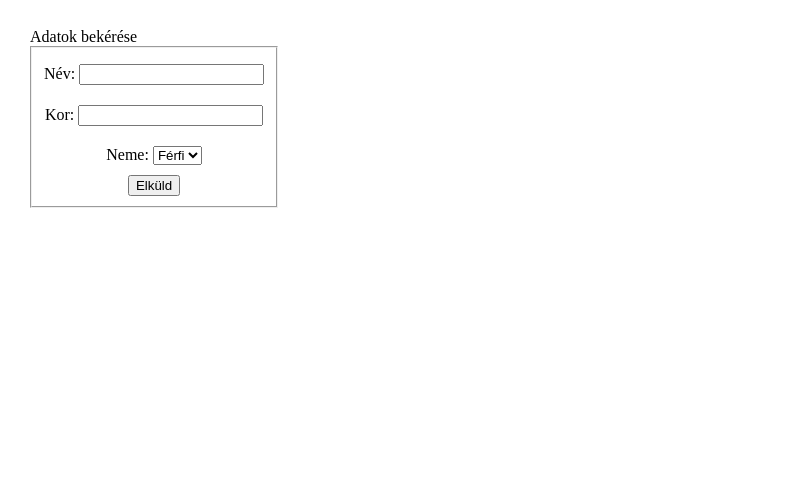
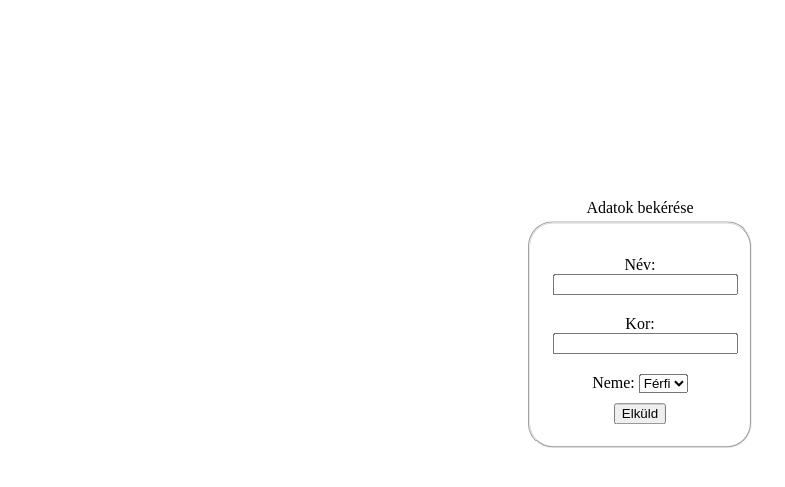
Before and after one commit to MaroSandor/Beke-PHP, a PHP site: page /adatlap.php in a window 1280 px wide. Shown: the top 487 px of the page, without its empty margins (0-785 px from the left). Run offline with PHP 8.4, Linux system fonts and the light colour scheme.

Commit message:
Add files via upload

```diff
--- a/php4/style.css
+++ b/php4/style.css
@@ -6,13 +6,22 @@ div {
     padding: 10px 0;
 }
 
+legend {
+    text-align: center;
+    padding-bottom: 0.3vw;
+}
+
 form {
     width: auto;
     padding: 12px 20px;
-    margin: 8px 0;
     display: inline-block;
+    margin-top: 25%;
+    margin-left: 50%;
+    transform: translate(-50%, -50%);
 }
 
 form fieldset {
     text-align: center;
+    border-radius: 25px;
+    padding: 10%;
 }
```
